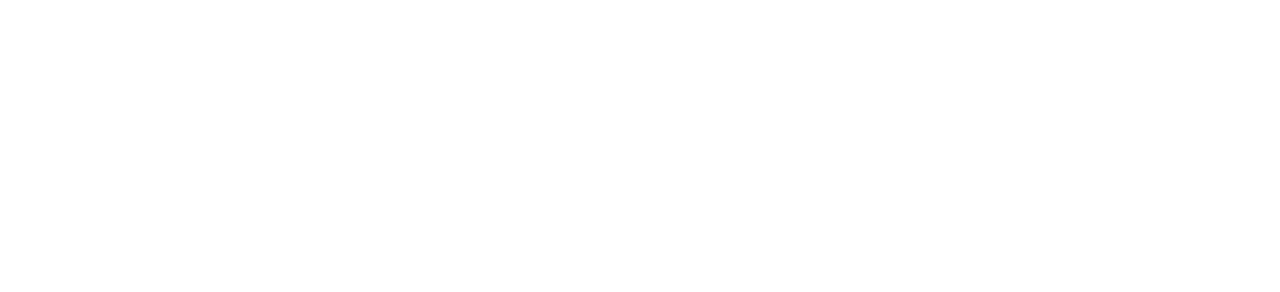
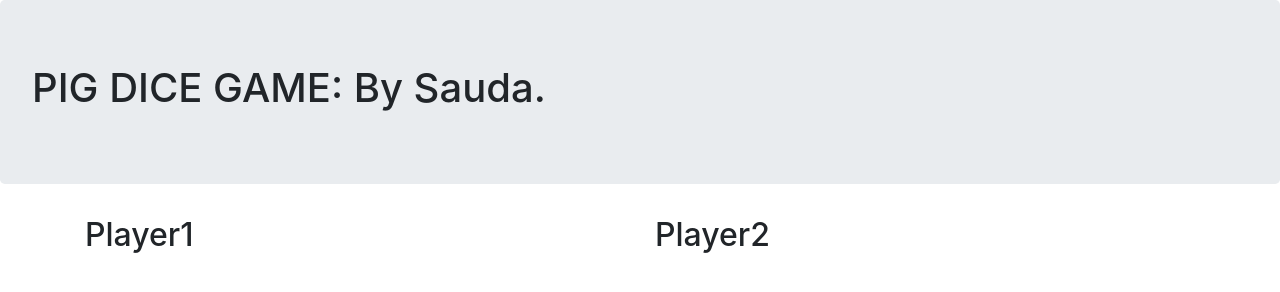
Before and after one commit to saudahabib/pig-dice, a plain HTML site: page index.html in a window 1280 px wide. Drawn offline with Linux system fonts and the light colour scheme.

Commit message:
create intial game skeleton

```diff
--- a/index.html
+++ b/index.html
@@ -8,11 +8,26 @@
     <script href="js/jquery-3.3.1.js"></script>
     <script href="js/scripts.js"></script>
 
-
-
-
   </head>
   <body>
+    <div class="jumbotron">
+      <h1>PIG DICE GAME: By Sauda.</h1>
+    </div>
+    <div class="container">
+      <div class="row">
+        <div class="col-md-6">
+          <h2>Player1</h2>
+          <div class="dice" id="die1">
 
+          </div>
+        </div>
+        <div class="col-md-6">
+          <h2>Player2</h2>
+          <div class="dice" id="die2">
+
+          </div>
+        </div>
+      </div>
+    </div>
   </body>
 </html>
```
